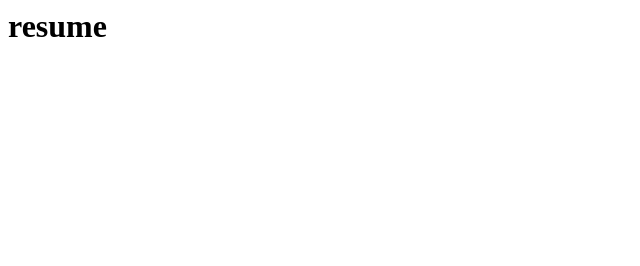
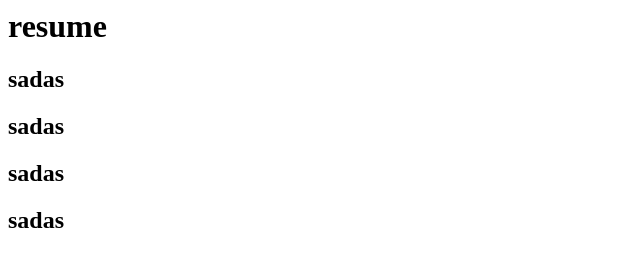
Before and after one commit to 309713109/resume, a plain HTML site: page index.html in a window 1280 px wide. Shown: the whole page, without its empty margins (0-640 px from the left). Drawn offline with Linux system fonts and the light colour scheme.

Commit message:
修改了HTML

```diff
--- a/index.html
+++ b/index.html
@@ -1,5 +1,9 @@
 <html>
   <body>
     <h1>resume</h1>
+		<h2>sadas</h2>
+		<h2>sadas</h2>
+		<h2>sadas</h2>
+		<h2>sadas</h2>
   </body>
 </html>
```
